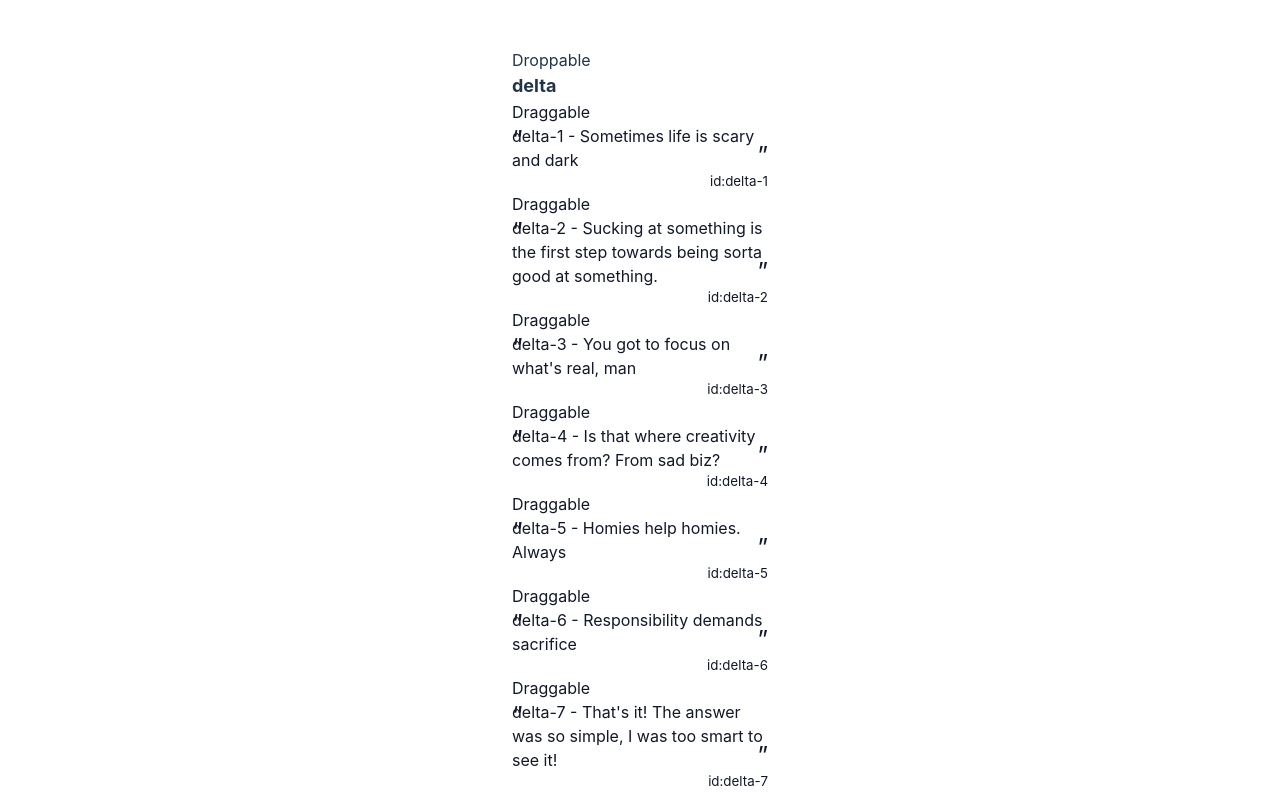
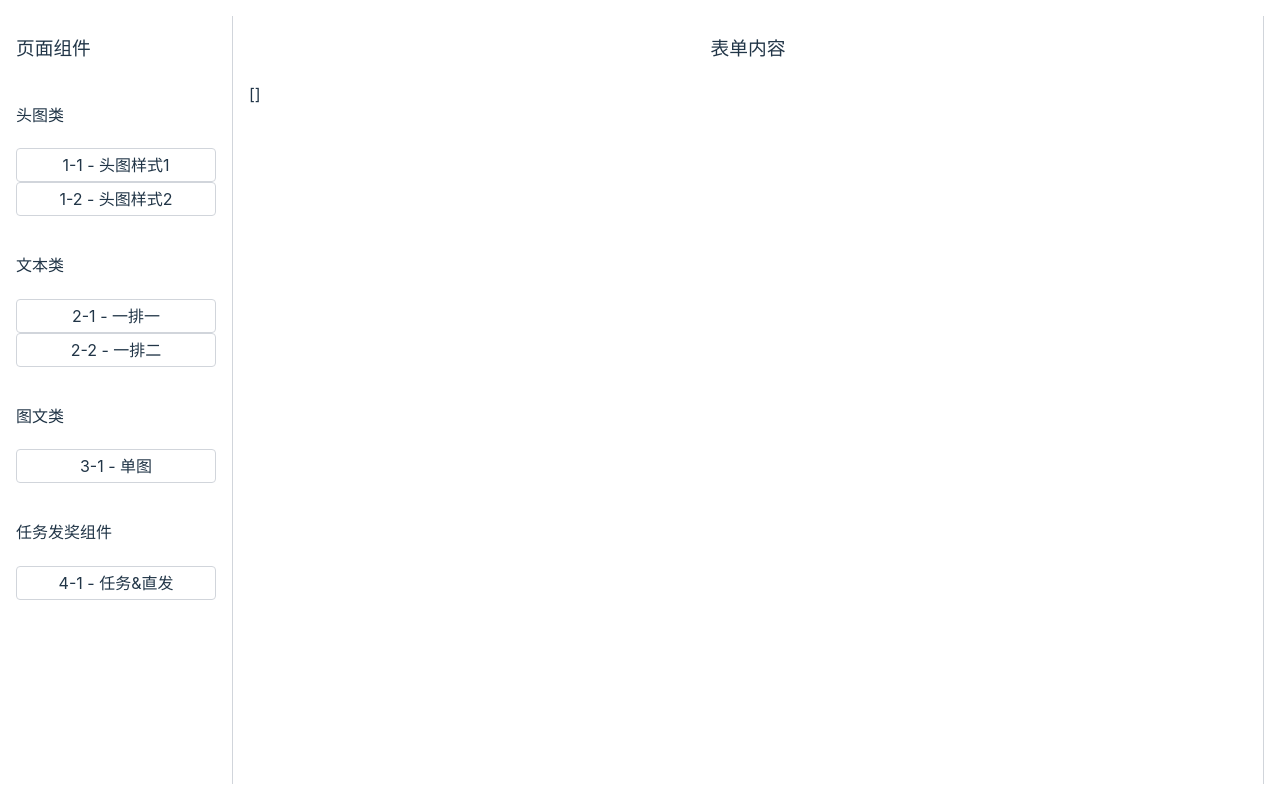
Before and after one commit to codercup2/tiny-form-design, a React (Vite) app: page / in a window 1280 px wide. Shown: the top 796 px of the page. Built offline with nearby package versions, Linux system fonts and the light colour scheme.

Commit message:
chore: add 打印信息

```diff
--- a/src/App.tsx
+++ b/src/App.tsx
@@ -1,5 +1,5 @@
 import './App.css'
-import FormDesign from './multiple-vertical'
+import FormDesign from './form-design'
 function App() {
   return <FormDesign />
 }
--- a/src/form-design/Left.tsx
+++ b/src/form-design/Left.tsx
@@ -37,7 +37,7 @@
                             ref={provided.innerRef}
                           >
                             <div className='seed border-base border-rounded text-center leading-loose'>
-                              {item.name}
+                              {item.id} - {item.name}
                             </div>
                           </div>
                           {/* 通过clone一个元素来解决拖拽时，物料元素不见了的问题 */}
--- a/src/form-design/Mid.tsx
+++ b/src/form-design/Mid.tsx
@@ -55,7 +55,7 @@
                           ref={provided.innerRef}
                           onClick={() => setCurrId(item.id)}
                         >
-                          {item.name}
+                          {item.id} - {item.name}
                           {/* 右上角的关闭按钮，不需要二次确认 */}
                           <div
                             onClick={() => {
```
